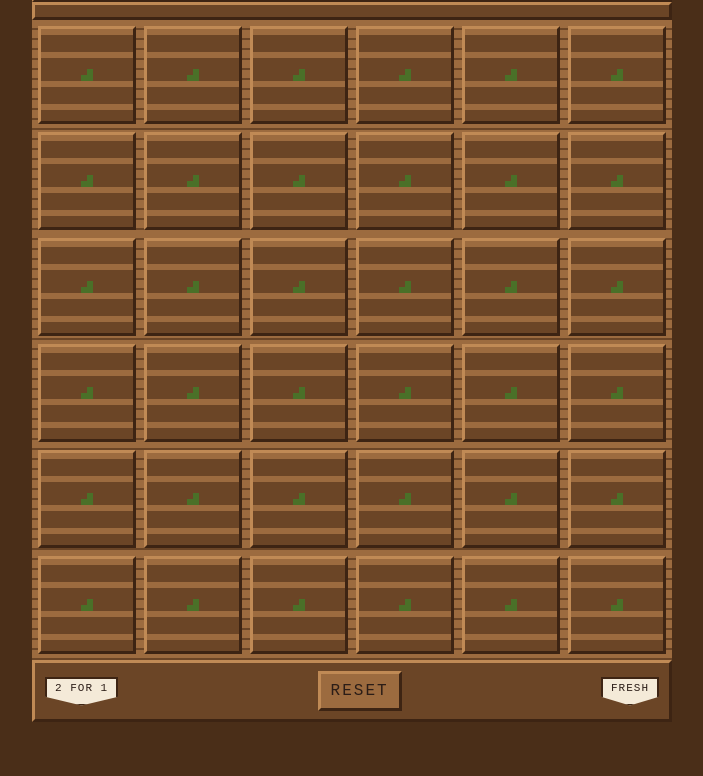
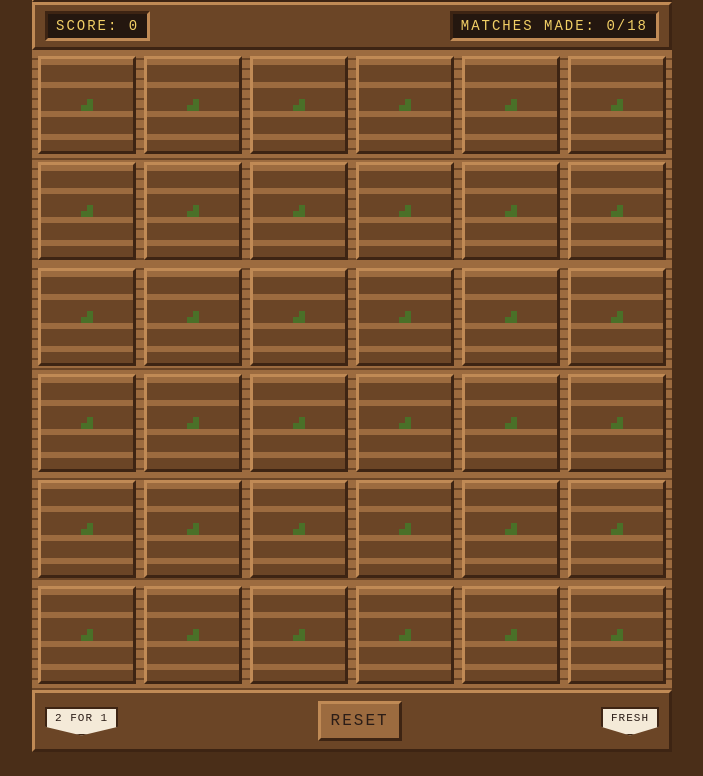
Before and after one commit to hongchengw/matching-fruit-blocks, a website with bundled scripts: page index.html in a window 1280 px wide. Shown: the part 110-886 px from the top of the page, without its empty margins (288-991 px from the left). Before the commit the page ends 856 px from the top, so only its background shows below. Built offline with nearby package versions, Linux system fonts and the light colour scheme.

Commit message:
feat(scoreboard): render the LCD readouts and let the counter freeze
formatScoreboard is a pure function of matches over a fixed
denominator, so the freeze in SPEC.md 2.6 needs no code at all: once
matches stops moving, so does the readout.

Style the digits light on dark in a recessed inset with tabular
figures, so the panel does not shift as the numbers change.

```diff
--- a/css/style.css
+++ b/css/style.css
@@ -149,6 +149,29 @@ body {
   padding: 6px 10px;
   text-transform: uppercase;
   letter-spacing: 2px;
+  display: flex;
+  flex-wrap: wrap;
+  align-items: center;
+  justify-content: space-between;
+  gap: 8px;
+}
+
+/*
+ * Light digits in a dark recessed inset (SPEC.md §3.3).
+ *
+ * Tabular figures and a floor on the width keep the readout from shifting as
+ * the numbers change. Layout jitter around a counter that has quietly stopped
+ * moving is exactly what would draw a player's eye to it.
+ */
+.scoreboard__lcd {
+  background: var(--fm-lcd-bg);
+  color: var(--fm-lcd-on);
+  padding: 4px 8px;
+  font-size: clamp(10px, 2.6vw, 14px);
+  font-variant-numeric: tabular-nums;
+  white-space: nowrap;
+  min-width: 9ch;
+  text-align: center;
 }
 
 /* Crate slats behind the cards, and the 6x6 board (SPEC.md §2.1, §9). */
--- a/index.html
+++ b/index.html
@@ -29,7 +29,16 @@
         </button>
       </header>
 
-      <div class="stall__scoreboard bevel" data-region="scoreboard"></div>
+      <!--
+        Recessed LCD readouts (SPEC.md §3.3). The initial text is the same
+        thing js/game.js renders, so the panel never flashes a placeholder.
+      -->
+      <div class="stall__scoreboard bevel" data-region="scoreboard">
+        <span class="scoreboard__lcd bevel bevel--recessed" data-readout="score">SCORE: 0</span>
+        <span class="scoreboard__lcd bevel bevel--recessed" data-readout="matches"
+          >MATCHES MADE: 0/18</span
+        >
+      </div>
 
       <!--
         36 cards, 6x6 (SPEC.md 2.1). Static markup keeps this task purely
--- a/js/game.js
+++ b/js/game.js
@@ -273,17 +273,42 @@ function clearCanvas(canvas) {
   canvas.getContext('2d').clearRect(0, 0, canvas.width, canvas.height);
 }
 
+/**
+ * The scoreboard readouts (SPEC.md §3.3 item 3).
+ *
+ * A pure function of `matches` over a constant denominator. That is the entire
+ * mechanism, and it is why the freeze in SPEC.md §2.6 needs no code: once
+ * `matches` stops moving, so does this, with nothing here aware of the rig.
+ *
+ * Do not add a freeze branch, a rig check, or a high-water cache.
+ */
+export function formatScoreboard(matches) {
+  return {
+    score: `SCORE: ${matches}`,
+    matches: `MATCHES MADE: ${matches}/${PAIR_COUNT}`,
+  };
+}
+
+export function renderScoreboard(root, matches) {
+  const text = formatScoreboard(matches);
+  root.querySelector('[data-readout="score"]').textContent = text.score;
+  root.querySelector('[data-readout="matches"]').textContent = text.matches;
+}
+
 /** Bind the machine to the existing markup. One listener, delegated. */
 export function mount(root, game) {
   const elements = new Map(
     [...root.querySelectorAll('[data-card]')].map((el) => [Number(el.dataset.card), el]),
   );
 
+  const scoreboard = root.ownerDocument.querySelector('[data-region="scoreboard"]');
+
   const render = () => {
     for (const card of game.state.cards) {
       const element = elements.get(card.id);
       if (element) renderCard(element, card, card.id === game.swapping);
     }
+    if (scoreboard) renderScoreboard(scoreboard, game.state.matches);
   };
 
   root.addEventListener('click', (event) => {
```
Also changed, not shown: tests/e2e/scoreboard.spec.js (+4 -0 lines), changelogs/CHANGELOGS.md, tests/e2e/stall-chrome.spec.js-snapshots/stall-baseline-win32.png.
